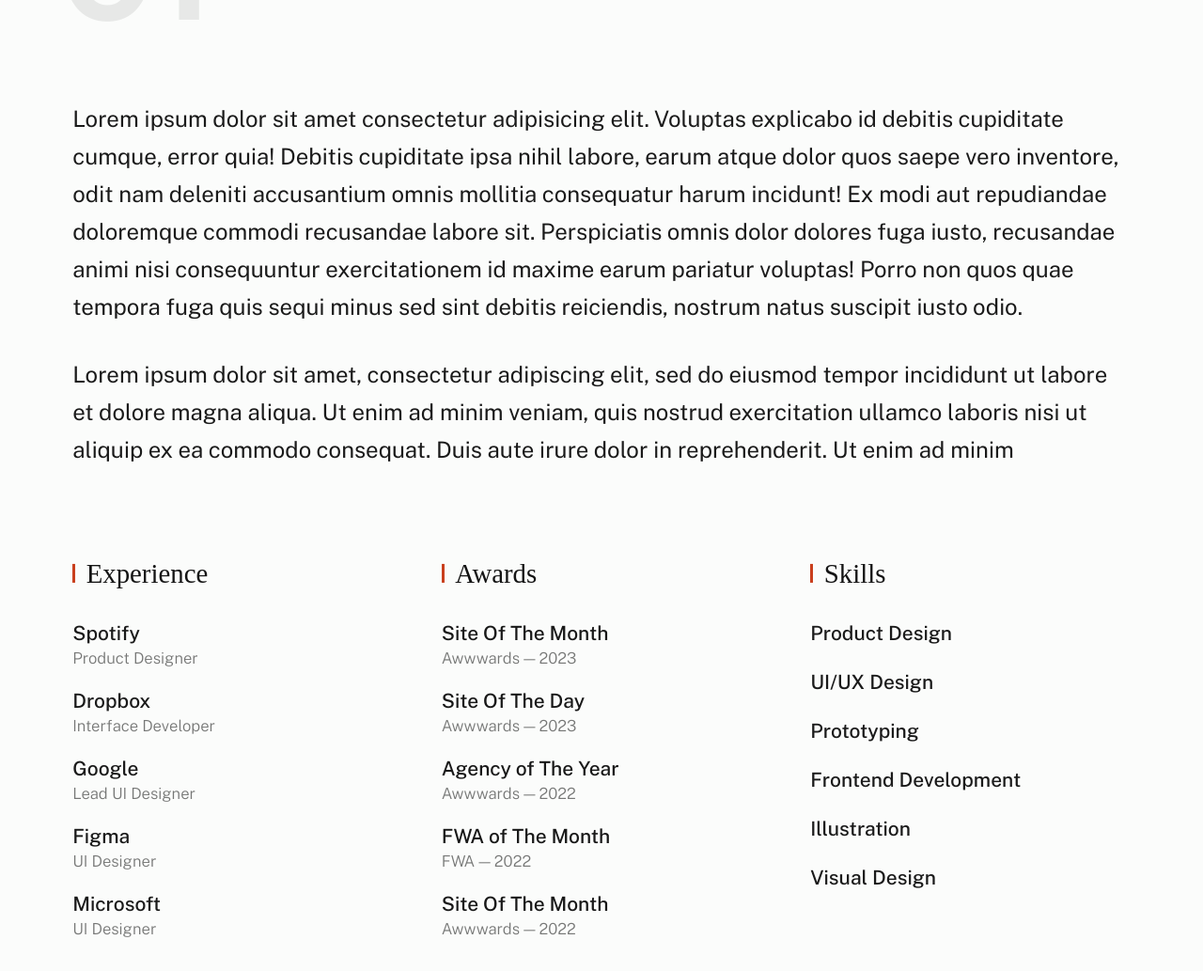
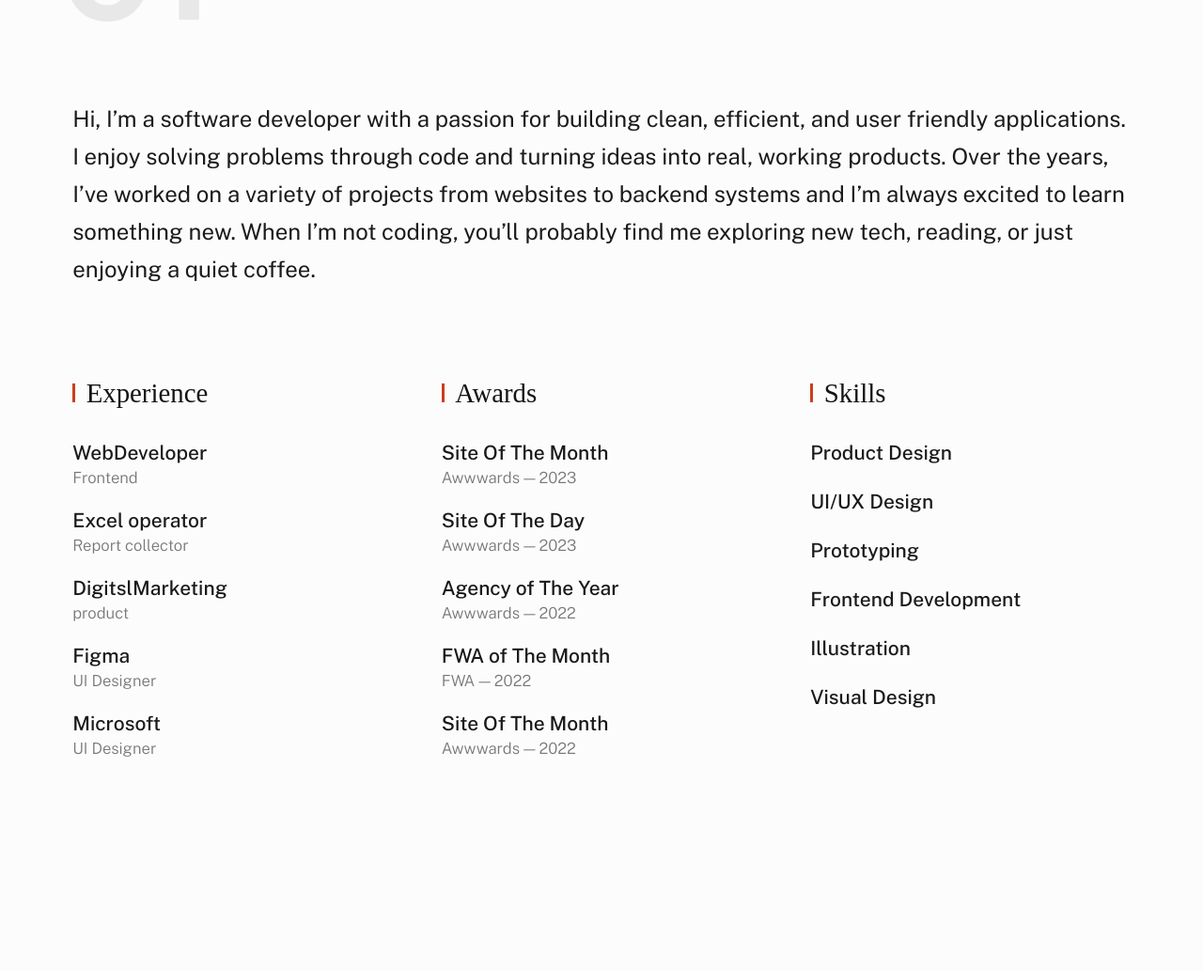
Before and after one commit to nabu-1/portfolio-website, a plain HTML site: page index.html in a window 1280 px wide. Shown: the part 1172-2205 px from the top of the page at 94% size. Drawn offline with nearby package versions, Linux system fonts and the light colour scheme; a web font is replaced by a local one.

Commit message:
index.html

```diff
--- a/index.html
+++ b/index.html
@@ -6,7 +6,7 @@
     ================================================== -->
     <meta charset="utf-8">
     <meta name="viewport" content="width=device-width, initial-scale=1">
-    <title>nawarajdahal.com</title>
+    <title>Nawaraj Dahal</title>
 
     <script>
         document.documentElement.classList.remove('no-js');
@@ -135,7 +135,7 @@
             </ul> <!-- end s-intro__social -->
 
             <div class="s-intro__content-media">
-                <img src="images/intro-bg.jpg" srcset="images/intro-bg.jpg 1x, images/intro-bg.jpg 2x" alt="">
+                <img src="IMG_1430.JPG" srcset="IMG_1430.JPG 1x, IMG_1430.JPG" alt="">
             </div> <!-- s-intro__content-media -->
 
             <div class="s-intro__btn-download">
@@ -166,12 +166,13 @@
                     </div> <!-- end section-header -->
 
                     <p class="attention-getter">
-                    Lorem ipsum dolor sit amet consectetur adipisicing elit. Voluptas explicabo id debitis cupiditate cumque, error quia! Debitis cupiditate ipsa nihil labore, earum atque dolor quos saepe vero inventore, odit nam deleniti accusantium omnis mollitia consequatur harum incidunt! Ex modi aut repudiandae doloremque commodi recusandae labore sit. Perspiciatis omnis dolor dolores fuga iusto, recusandae animi nisi consequuntur exercitationem id maxime earum pariatur voluptas! Porro non quos quae tempora fuga quis sequi minus sed sint debitis reiciendis, nostrum natus suscipit iusto odio.
-                    </p>
+
 
                     <p class="attention-getter">
-                    Lorem ipsum dolor sit amet, consectetur adipiscing elit, sed do eiusmod tempor incididunt ut labore et dolore magna aliqua. Ut enim ad minim veniam, quis nostrud exercitation ullamco laboris nisi ut aliquip ex ea commodo consequat. Duis aute irure dolor in reprehenderit. Ut enim ad minim
-                    </p>
+                    Hi, I’m a software developer with a passion for building clean, efficient, and user friendly applications. I enjoy solving problems through code and turning ideas into real, working products. Over the years, I’ve worked on a variety of projects from websites to backend systems and I’m always excited to learn something new.
+
+When I’m not coding, you’ll probably find me exploring new tech, reading, or just enjoying a quiet coffee.
+
 
                     <div class="grid-list-items s-about__blocks">
 
@@ -179,16 +180,16 @@
                             <h4 class="s-about__block-title">Experience</h4>
                             <ul class="s-about__list">
                                 <li>
-                                    Spotify
-                                    <span>Product Designer</span>
+                                   WebDeveloper
+                                    <span>Frontend</span>
                                 </li>
                                 <li>
-                                    Dropbox
-                                    <span>Interface Developer</span>
+                                  Excel operator
+                                    <span>Report collector</span>
                                 </li>
                                 <li>
-                                    Google
-                                    <span>Lead UI Designer</span>
+                                   DigitslMarketing
+                                    <span>product</span>
                                 </li>
                                 <li>
                                     Figma
```
Also changed, not shown: styles.html (+1 -1 lines), 1 other file.
